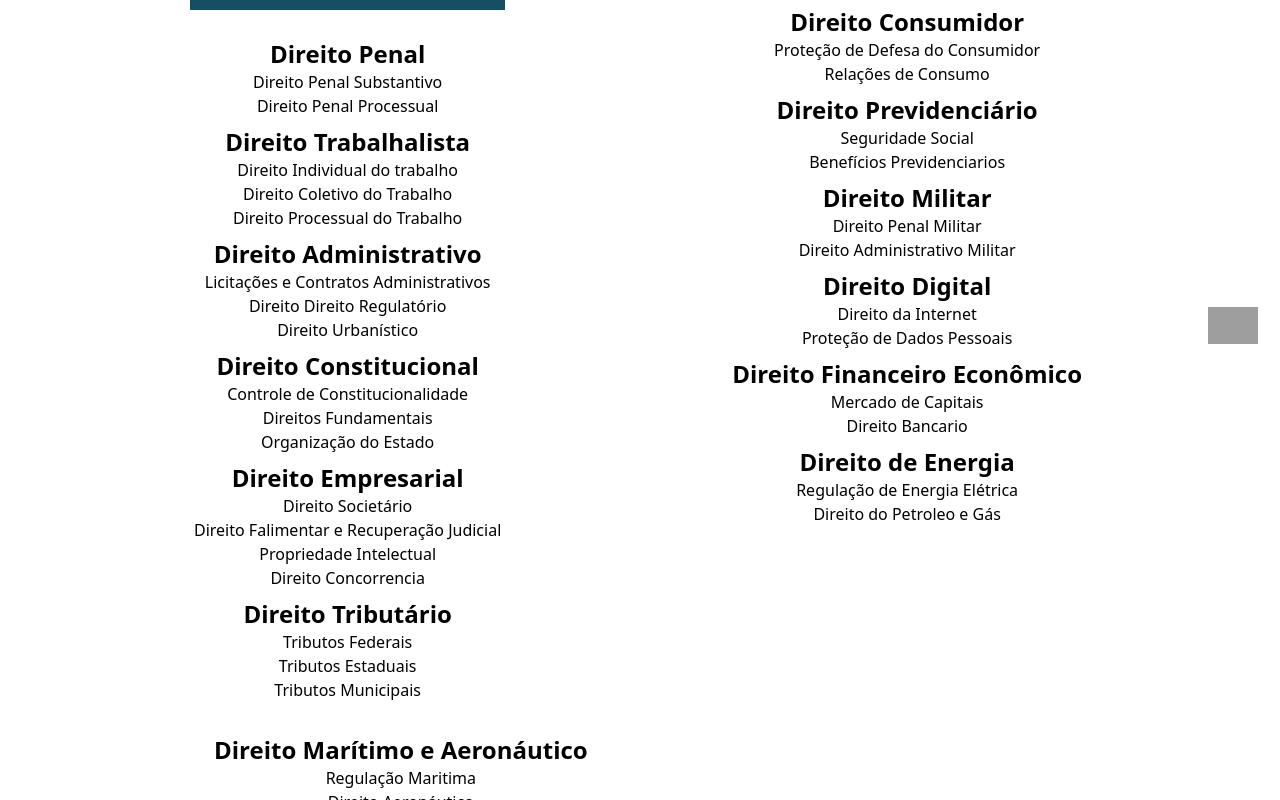
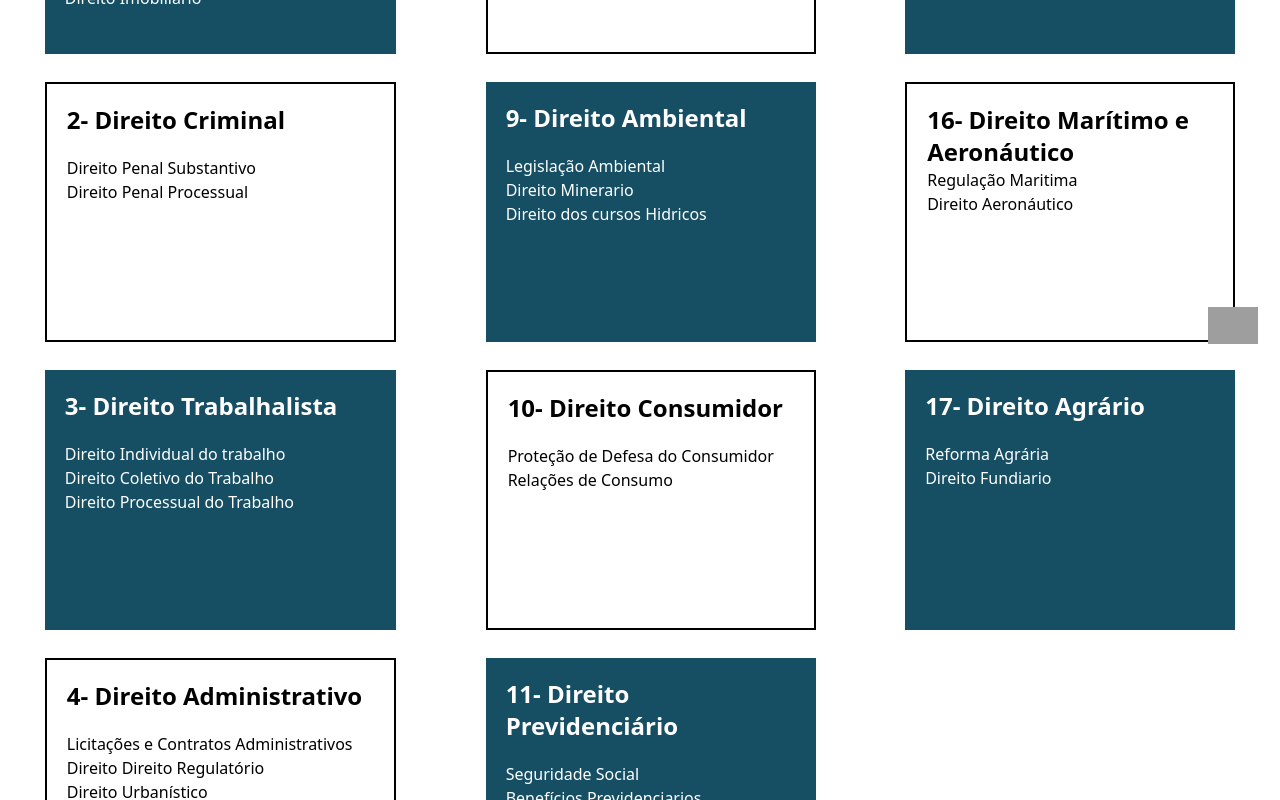
Before and after one commit to ElissonDeSous/Israel_Advogados, a React (Create React App) app: page /praticas in a window 1280 px wide. Shown: the part 440-1240 px from the top of the page. Built offline with nearby package versions, Linux system fonts and the light colour scheme; grey boxes are pictures that could not be loaded.

Commit message:
Add files via upload

```diff
--- a/src/Paginas/Praticas.js
+++ b/src/Paginas/Praticas.js
@@ -4,18 +4,17 @@ function Praticas (){
     return(
         <div>
 
-           <div className="flex flex-col justify-center items-center lg:h-[] m-[20px]: h-[]">
+           <div className="flex flex-col justify-center items-center m-[20px]">
                <h2 className="lg:text-4xl">Áreas de atuação</h2>
 
                <p>Serviços oferecidos</p>
 
-               <div className="mt-[50px] lg:flex justify-around lg:flex-wrap lg:w-[1100px]">
+               <div className="mt-[50px] lg:flex justify-around lg:flex-wrap lg:w-[1280px]">
 
-                <div className="flex justify-between flex-wrap w-[900px] ">
                 <div>
-                <ol className=" text-white bg-cyan-900  no-underline text flex flex-col  p-[20px] mb-7">
-                        <h2 className=" text-2xl font-bold  mb-[20px] ">1- Direito Civel</h2>
-                             <li className="list-none">Direito das Obrigações</li>
+                <ol className=" font-sans text-white bg-cyan-900 p-[20px]  flex flex-col h-[260px]  mb-7">
+                        <h2 className=" text-2xl font-bold mb-[20px]  ">1- Direito Civel</h2>
+                             <li className=""> Direito das Obrigações</li>
 
                              <li>Direito Contratual</li>
                              <li>Direito de Familia</li>
@@ -23,37 +22,37 @@ function Praticas (){
                              <li>Direito das Coisas</li>
                              <li>Direito Imobiliario</li>
                     </ol>
-                  <ol className="flex flex-col items-center lg:m-2 mb-7 ">
-                        <h2 className=" text-2xl font-bold flex justify-center ">Direito Penal</h2>
+                  <ol className="  border-solid  border-2 border-black p-[20px]  flex flex-col h-[260px]  mb-7 ">
+                        <h2 className=" text-2xl font-bold mb-[20px]">2- Direito Criminal</h2>
                              <li className="">Direito Penal Substantivo</li>
                              <li>Direito Penal Processual</li>
                     </ol>
 
-                    <ol className="flex flex-col items-center lg:m-2 mb-7">
-                        <h2 className=" text-2xl font-bold flex justify-center ">Direito Trabalhalista</h2>
+                    <ol className="text-white bg-cyan-900 p-[20px]  flex flex-col h-[260px]  mb-7">
+                        <h2 className=" text-2xl font-bold flex mb-[20px]">3- Direito Trabalhalista</h2>
                              <li>Direito Individual do trabalho</li>
                              <li>Direito Coletivo do Trabalho</li>
                              <li>Direito Processual do Trabalho</li>
 
                     </ol>
-                    <ol className="flex flex-col items-center lg:m-2 mb-7">
-                        <h2 className=" text-2xl font-bold flex justify-center ">Direito Administrativo</h2>
+                    <ol className=" border-solid  border-2 border-black p-[20px]  flex flex-col h-[260px]  mb-7">
+                        <h2 className=" text-2xl font-bold flex mb-[20px] ">4- Direito Administrativo</h2>
 
                           <li>Licitações e Contratos Administrativos</li>
                              <li>Direito Direito Regulatório</li>
                              <li>Direito Urbanístico</li>
 
                     </ol>
-                    <ol className="flex flex-col items-center lg:m-2 mb-7">
-                        <h2 className=" text-2xl font-bold flex justify-center ">Direito Constitucional</h2>
+                    <ol className="text-white bg-cyan-900 p-[20px]  flex flex-col h-[260px]  mb-7 ">
+                        <h2 className=" text-2xl font-bold mb-[20px]  ">5- Direito Constitucional</h2>
 
                           <li>Controle de Constitucionalidade</li>
                              <li>Direitos Fundamentais</li>
                              <li>Organização do Estado</li>
 
                     </ol>
-                    <ol className="flex flex-col items-center lg:m-1 mb-7">
-                        <h2 className=" text-2xl font-bold flex justify-center">Direito Empresarial</h2>
+                    <ol className="border-solid  border-2 border-black p-[20px]  flex flex-col h-[260px]  mb-7">
+                        <h2 className=" text-2xl font-bold flex mb-[20px]">6- Direito Empresarial</h2>
 
                           <li>Direito Societário</li>
                           <li>Direito Falimentar e Recuperação Judicial</li>
@@ -61,83 +60,84 @@ function Praticas (){
                           <li>Direito Concorrencia</li>
 
                     </ol>
-                    <ol className="flex flex-col items-center lg:m-2 mb-7">
-                        <h2 className=" text-2xl font-bold flex justify-center">Direito Tributário</h2>
+                    <ol className="text-white bg-cyan-900 p-[20px]  flex flex-col h-[260px]  mb-7 ">
+                        <h2 className=" text-2xl font-bold mb-[20px]"> 7- Direito Tributário</h2>
                           <li>Tributos Federais</li>
                           <li>Tributos Estaduais</li>
                           <li>Tributos Municipais</li>
 
                     </ol>
-
-
                 </div>
 
                     <div>
-                    <ol className="flex flex-col items-center lg:m-2 mb-7">
-                        <h2 className=" text-2xl font-bold flex justify-center">Direito Internacional</h2>
+
+                    <ol className="border-solid  border-2 border-black p-[20px]  flex flex-col  h-[260px]  mb-7">
+                        <h2 className=" text-2xl font-bold flex mb-[20px]">8- Direito Internacional</h2>
                           <li>Direito Internacional Publico</li>
                           <li>Direito Internacional Privado </li>
                           <li>Direito Humanos Internacionais</li>
 
                     </ol>
-                    <ol className="flex flex-col items-center lg:m-2 mb-7">
-                        <h2 className=" text-2xl font-bold flex justify-center">Direito Ambiental</h2>
+                    <ol className="text-white bg-cyan-900 p-[20px]  flex flex-col h-[260px]  mb-7">
+                        <h2 className=" text-2xl font-bold  mb-[20px] ">9- Direito Ambiental</h2>
                           <li>Legislação Ambiental</li>
                           <li>Direito Minerario</li>
                           <li>Direito dos cursos Hidricos</li>
 
                     </ol>
-                    <ol className="flex flex-col items-center lg:m-2 mb-7">
-                        <h2 className=" text-2xl font-bold flex justify-center">Direito Consumidor</h2>
+
+                    <ol className="border-solid  border-2 w-[330px] border-black p-[20px]  flex flex-col h-[260px]  mb-7">
+                        <h2 className=" text-2xl font-bold mb-[20px]">10- Direito Consumidor</h2>
                           <li>Proteção de Defesa do Consumidor</li>
                           <li>Relações de Consumo</li>
 
                     </ol>
-                    <ol className="flex flex-col items-center lg:m-2 mb-7">
-                        <h2 className=" text-2xl font-bold flex justify-center">Direito Previdenciário</h2>
+                    <ol className="text-white bg-cyan-900 p-[20px] w-[330px]  flex flex-col h-[260px]  mb-7">
+                        <h2 className=" text-2xl font-bold mb-[20px] ">11- Direito Previdenciário</h2>
                           <li>Seguridade Social</li>
                           <li>Benefícios Previdenciarios</li>
                     </ol>
-                    <ol className="flex flex-col items-center lg:m-2 mb-7">
-                        <h2 className=" text-2xl font-bold flex justify-center">Direito Militar</h2>
+                    <ol className="border-solid w-[330px]  border-2 border-black p-[20px]  flex flex-col h-[260px]  mb-7">
+                        <h2 className=" text-2xl font-bold mb-[20px]">12- Direito Militar</h2>
                           <li>Direito Penal Militar</li>
                           <li>Direito Administrativo Militar</li>
                     </ol>
-                    <ol className="flex flex-col items-center lg:m-2 mb-7">
-                        <h2 className=" text-2xl font-bold flex justify-center">Direito Digital</h2>
+                    <ol className="text-white w-[330px] bg-cyan-900 p-[20px]  flex flex-col h-[260px]  mb-7">
+                        <h2 className=" text-2xl font-bold mb-[20px]">13-Direito Digital</h2>
                           <li>Direito da Internet</li>
                           <li>Proteção de Dados Pessoais</li>
                     </ol>
-                    <ol className="flex flex-col items-center lg:m-2 mb-7">
-                        <h2 className=" text-2xl font-bold flex justify-center">Direito Financeiro Econômico</h2>
+                    <ol className="border-solid w-[330px] border-2 border-black p-[20px]  flex flex-col h-[260px]  mb-7">
+                        <h2 className=" text-2xl font-bold  mb-[20px]">14- Direito Financeiro Econômico</h2>
                           <li>Mercado de Capitais</li>
                           <li>Direito Bancario</li>
                     </ol>
-                    <ol className="flex flex-col items-center lg:m-2 mb-7">
-                        <h2 className=" text-2xl font-bold flex justify-center">Direito de Energia</h2>
+
+                    </div>
+
+
+
+
+
+                    <div>
+                    <ol className="text-white bg-cyan-900 p-[20px] w-[330px]  flex flex-col h-[260px]  mb-7">
+                        <h2 className=" text-2xl font-bold mb-[20px]">15- Direito de Energia</h2>
                           <li>Regulação de Energia Elétrica</li>
                           <li>Direito do Petroleo e Gás</li>
                     </ol>
 
-
-                    </div>
-
-                    <div>
-
-                    <ol className="flex flex-col items-center lg:m-6 mb-7">
-                        <h2 className=" text-2xl font-bold flex justify-center">Direito Marítimo e Aeronáutico
+                    <ol className="border-solid  border-2 border-black p-[20px] w-[330px] flex flex-col h-[260px]  mb-7">
+                        <h2 className=" text-2xl font-bold mb-[20px]r">16- Direito Marítimo e Aeronáutico
                         </h2>
                           <li>Regulação Maritima</li>
                           <li>Direito Aeronáutico</li>
                     </ol>
-                    <ol className="flex flex-col items-center lg:m-6 mb-7">
-                        <h2 className=" text-2xl font-bold flex justify-center">Direito Agrário</h2>
+                    <ol className="text-white bg-cyan-900 p-[20px] w-[330px] flex flex-col h-[260px]  mb-7">
+                        <h2 className=" text-2xl font-bold mb-[20px]">17- Direito Agrário</h2>
                           <li>Reforma Agrária</li>
                           <li>Direito Fundiario</li>
-                    </ol>
-                      </div>
-
-               </div>
+                          </ol>
+                  </div>
            </div>
 
            <div className="flex fixed bottom-[50px] left-[300px] m-2 items-center lg:fixed lg:bottom-2 lg:left-[1200px]  ">
@@ -146,7 +146,6 @@ function Praticas (){
           </div>
         </div>
         </div>
-
     )
 }
 export default Praticas
```
